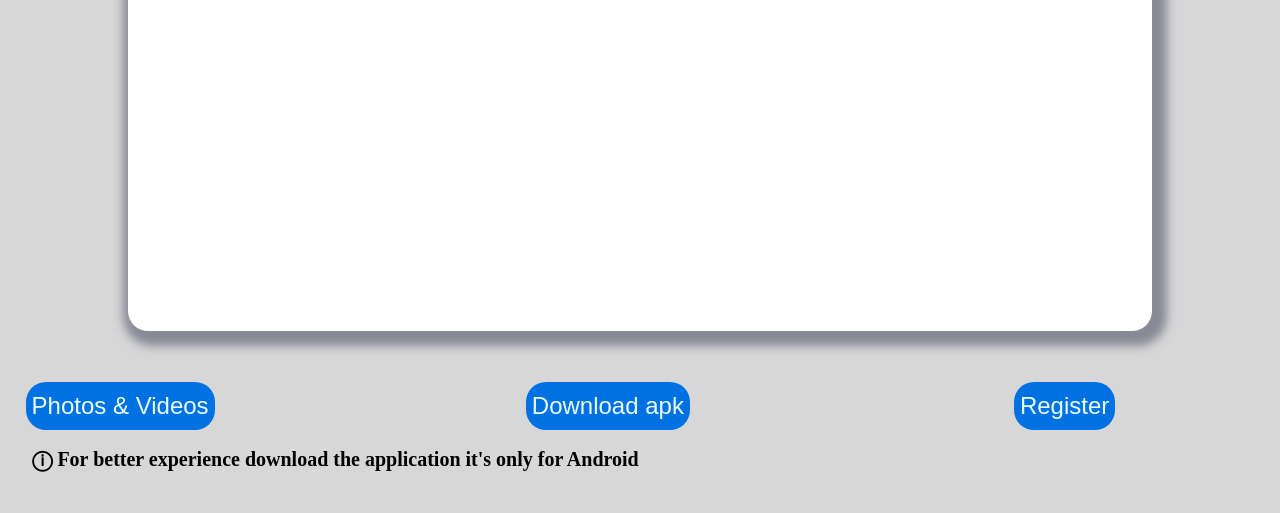
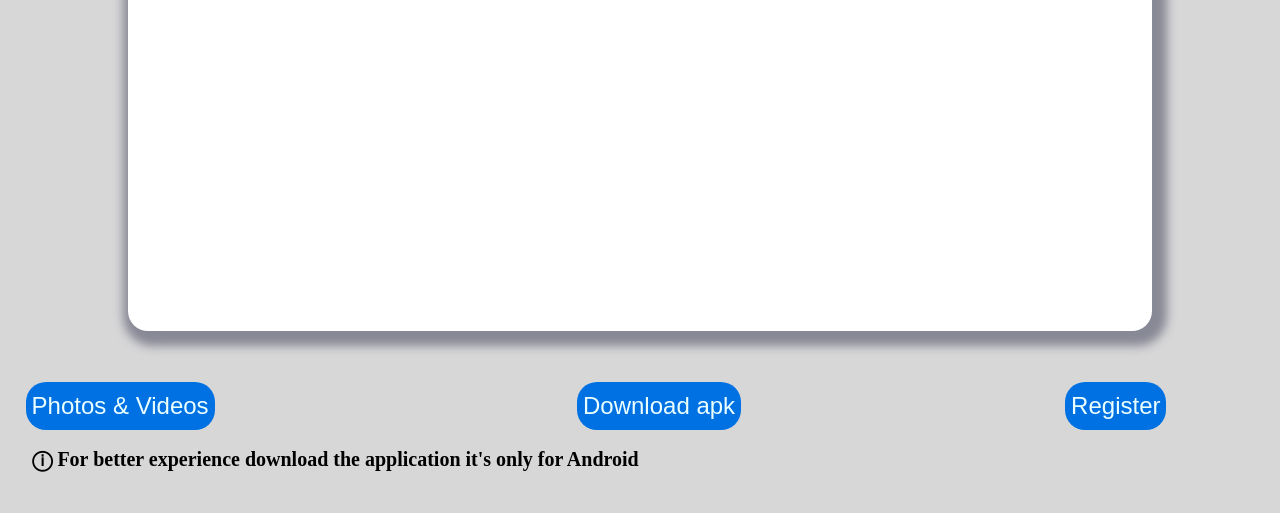
Before and after one commit to Subhom1234/Event, a plain HTML site: page index.html in a window 1280 px wide. Shown: the part 961-1474 px from the top of the page. Drawn offline with Linux system fonts and the light colour scheme; no server answers; grey boxes are pictures that could not be loaded.

Commit message:
Update style.css

```diff
--- a/style.css
+++ b/style.css
@@ -120,7 +120,7 @@ text-align: left;
 }
 #btn5{
   font-size: 24px;
-  margin-left: 24%;
+  margin-left: 28%;
   height: 6vh;
   border-radius: 20px;
   border: none;
```
